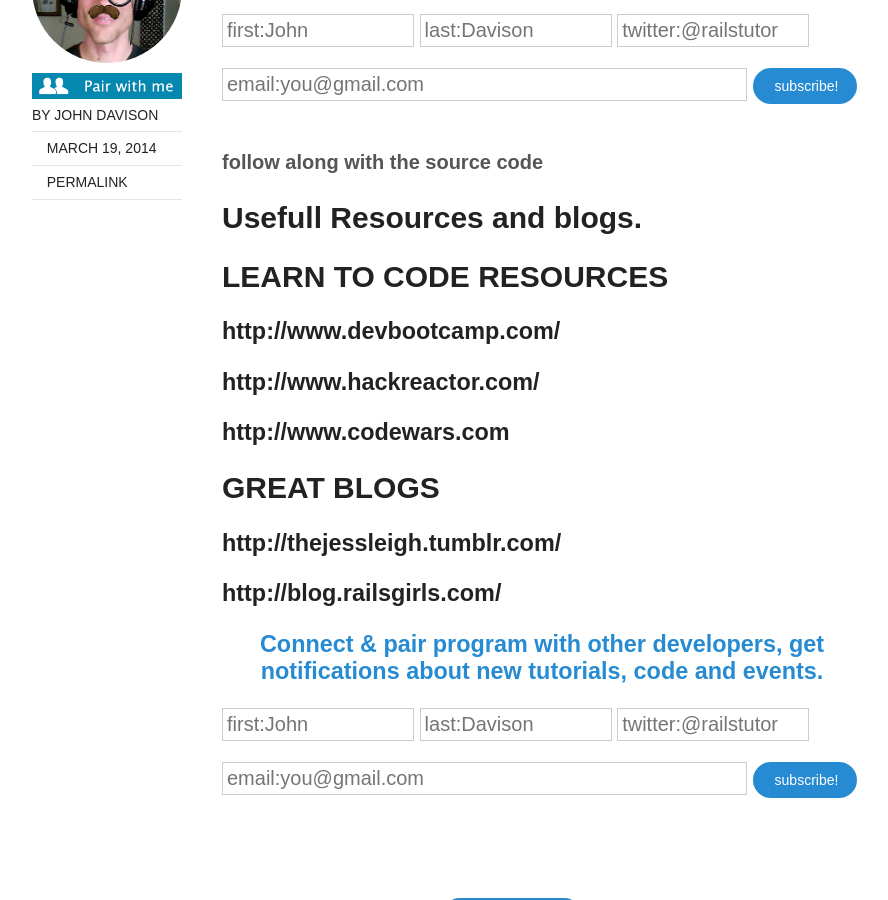
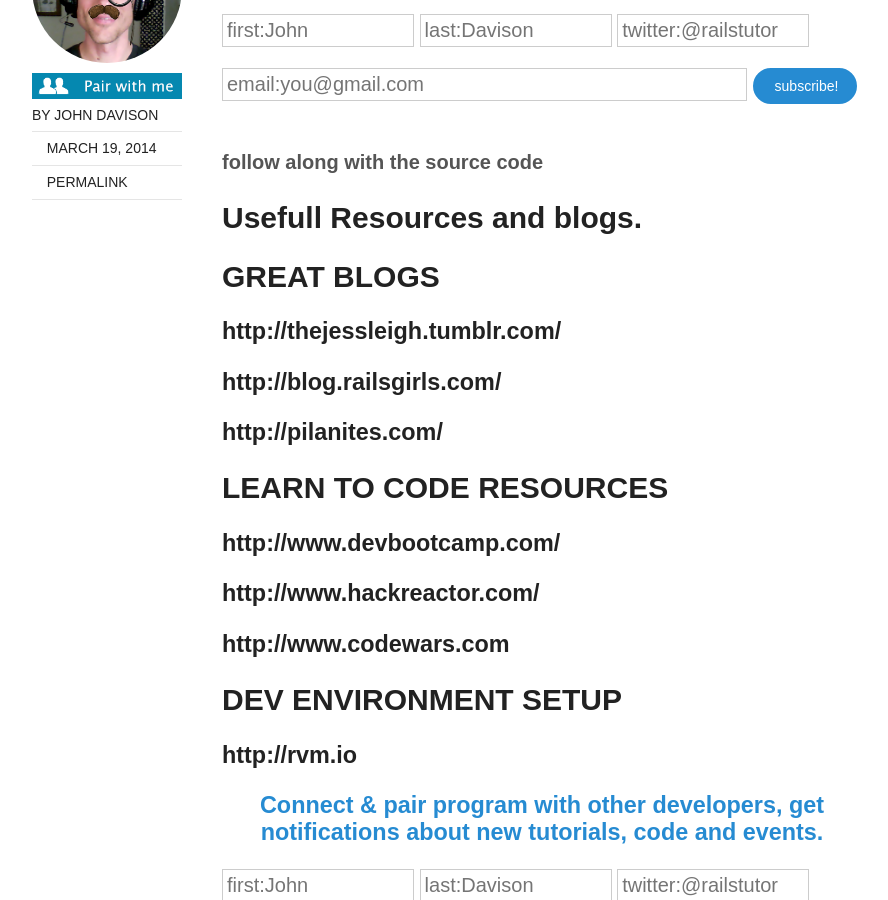
Before and after one commit to jcdavison/rubyonrailstutor.github.io, a Jekyll site: the page built from _posts/2014-03-19-blog-roll.md, in a window 1280 px wide and 900 px high, scrolled down 336 px. Shown: the whole window, without its empty margins (128-1016 px from the left). Built offline with Jekyll 4.4.1, drawn with Linux system fonts in a browser that asks for light colours; nearby versions of some CDN libraries; comment, search, counter and statistics services are not loaded.

Commit message:
update blogroll

```diff
--- a/_posts/2014-03-19-blog-roll.md
+++ b/_posts/2014-03-19-blog-roll.md
@@ -18,8 +26,7 @@ categories: blogroll
 
 ### [http://www.codewars.com](http://www.codewars.com)
 
-## GREAT BLOGS
 
-### [http://thejessleigh.tumblr.com/](http://thejessleigh.tumblr.com/)
+## DEV ENVIRONMENT SETUP
 
-### [http://blog.railsgirls.com/](http://blog.railsgirls.com/)
+### [http://rvm.io](http://rvm.io)
```
Also changed, not shown: other parts of _posts/2014-03-19-blog-roll.md (+9 -1 lines).
